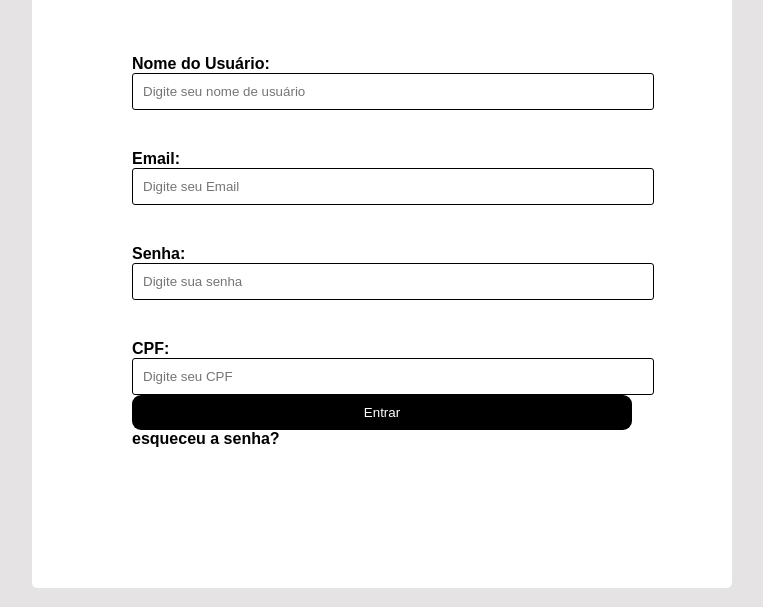
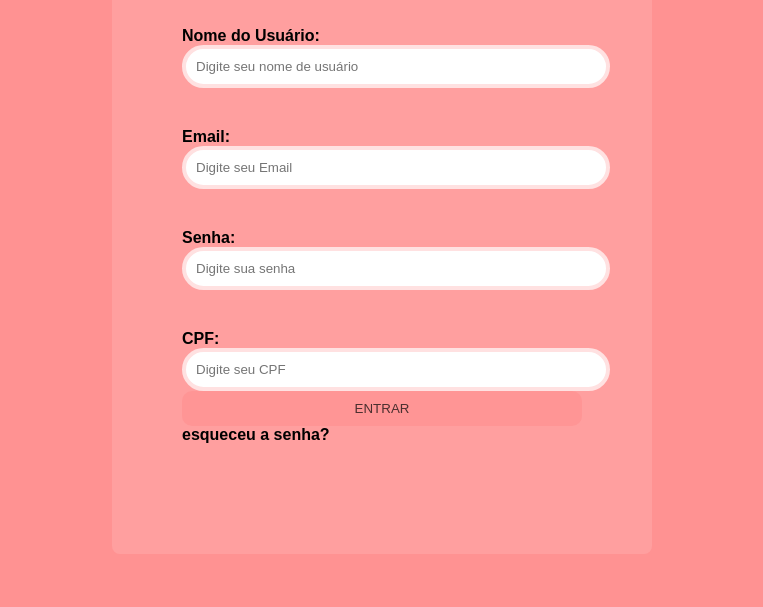
Before and after one commit to Anaclarasilv/pagina-de-login, a plain HTML site: page index.html in a window 1280 px wide. Shown: the part 193-800 px from the top of the page, without its empty margins (258-1021 px from the left). Drawn offline with Linux system fonts and the light colour scheme.

Commit message:
Update style.css

```diff
--- a/style.css
+++ b/style.css
@@ -1,6 +1,6 @@
 body {
     font-family: Arial, sans-serif;
-    background-color: #e0deded5;
+    background-color: #ff9292;
     display: flex;
     justify-content: center;
     align-items: center;
@@ -8,15 +8,14 @@ body {
     margin: 0;
 }
 .login-container {
-    background-color: #ffffff;
-    padding: 100px;
-    border-radius: 5px;
-
-    width: 500px;
+    background-color: #ff9f9f;
+    padding: 70px;
+    border-radius: 8px;
+    width: 400px;
 }
 .login-container h1 {
     text-align: center;
-    margin-bottom: 70px;
+    margin-bottom: 60px;
 }
 .form-group {
     margin-bottom: 40px;
@@ -28,15 +27,41 @@ body {
 .form-group input {
     width: 100%;
     padding: 10px;
-    border: 1px solid #000000;
-    border-radius: 3px;
+    border: 4px solid #ffe1e1;
+    border-radius: 50px;
 }
 .form-group button {
     width: 100%;
     padding: 10px;
-    background-color: #000000;
-    color: #ffffff;
+    background-color: #ff9292;
+    color: #000000;
     border: none;
-    border-radius: 9px;
+    border-radius: 10px;
     cursor: pointer;
 }
+button{
+    text-transform: uppercase;
+    padding: 1rem 1.5em;
+    background: red;
+    border: none;
+    color: #ffff;
+    cursor: pointer;
+    opacity: 0.7;
+    flex: 3;
+}
+button:hover{
+    cursor: pointer;
+    opacity: 1;
+}
+*{
+    margin: 0;
+    padding: 0;
+    box-sizing: 0;
+}
+
+.container{
+    height: 100vh;
+    display: flex;
+    justify-content: center;
+    align-items: center;
+}
```
